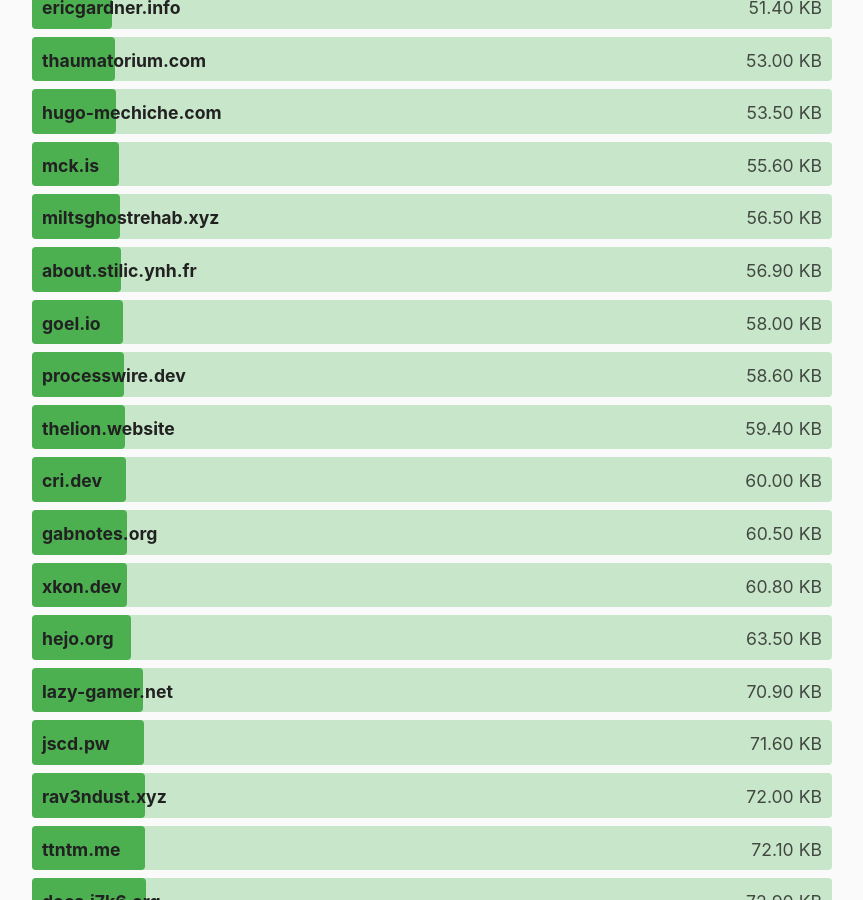
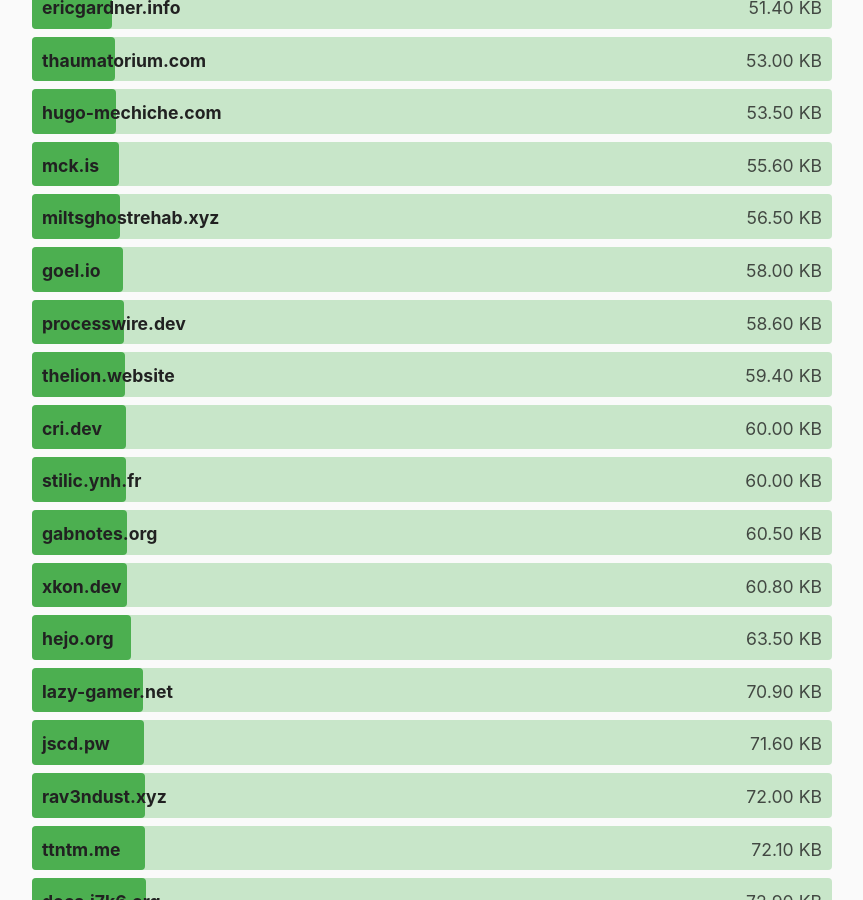
Before and after one commit to kevquirk/512kb.club, a Jekyll site: the page built from index.md, in a window 1280 px wide and 900 px high, scrolled down 7950 px. Shown: the whole window, without its empty margins (208-1071 px from the left). Built offline with Jekyll 4.4.1, drawn with Linux system fonts in a browser that asks for light colours.

Commit message:
Change about.stilic.ynh.fr to stilic.ynh.fr

```diff
--- a/_data/sites.yml
+++ b/_data/sites.yml
@@ -42,11 +42,6 @@
   url: https://aaron.place/
   size: 22.2
   last_checked: 2021-09-14
-
-- domain: about.stilic.ynh.fr
-  url: https://about.stilic.ynh.fr
-  size: 56.9
-  last_checked: 2021-08-26
 
 - domain: aboutdavid.me
   url: https://aboutdavid.me/
@@ -1233,6 +1228,11 @@
   size: 205
   last_checked: 2021-09-23
 
+- domain: stilic.ynh.fr
+  url: https://stilic.ynh.fr/
+  size: 60
+  last_checked: 2021-09-01
+
 - domain: t0.vc
   url: https://t0.vc/
   size: 1.1
```
